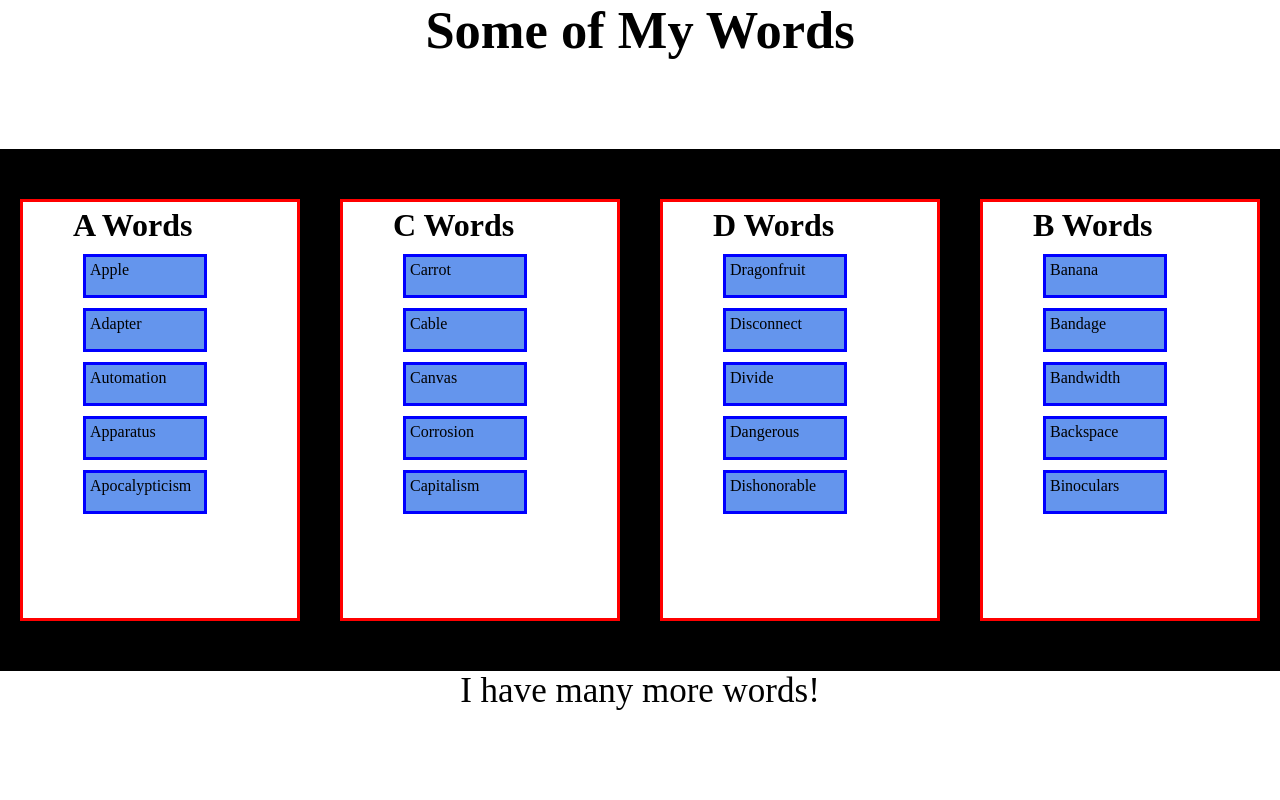
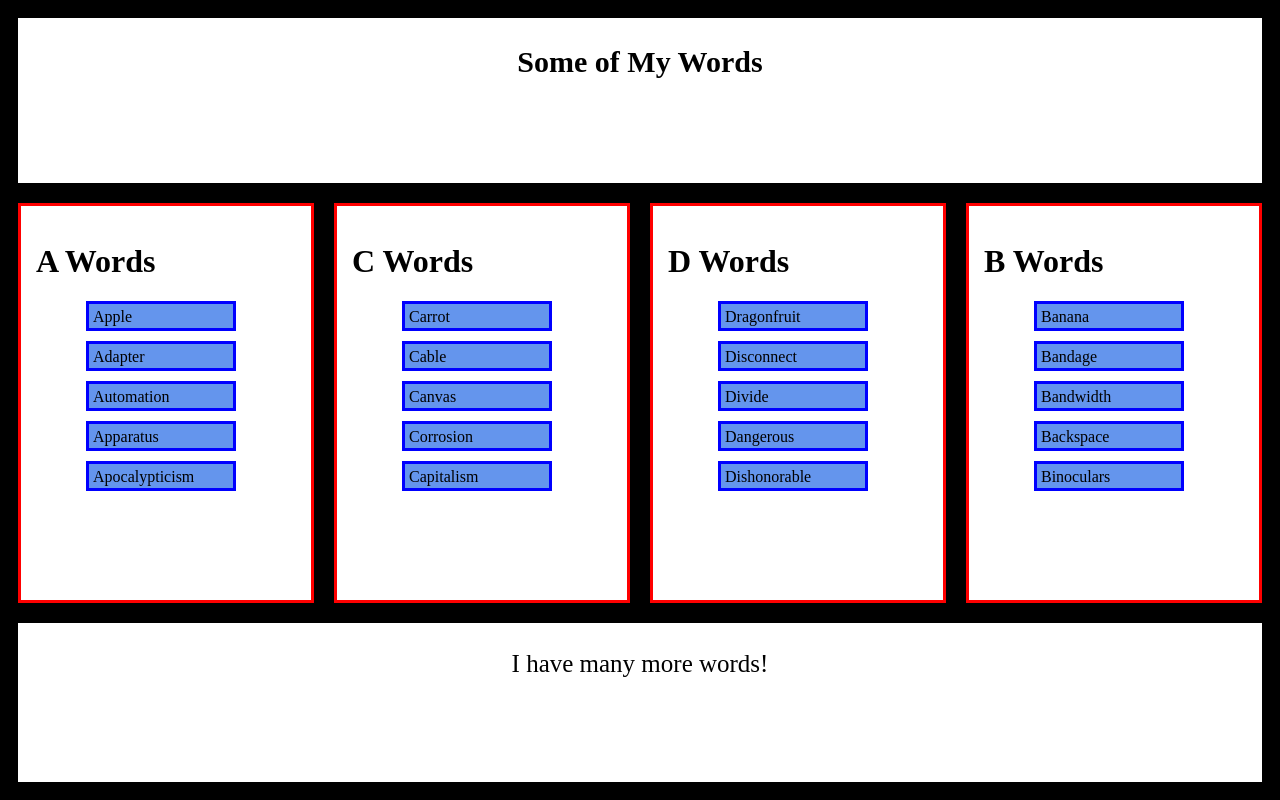
Before and after one commit to bmoya13/hw4responsiveness, a plain HTML site: page index.html in a window 1280 px wide. Drawn offline with Linux system fonts and the light colour scheme.

Commit message:
Update style.css

```diff
--- a/style.css
+++ b/style.css
@@ -1,7 +1,5 @@
 *{
-    margin: 0;
-    padding: 0;
-    box-sizing: content-box;
+    box-sizing: border-box;
 }
 
 body {
@@ -14,28 +12,32 @@ body {
     background-color: white;
     color: black;
     border: solid red;
-    margin: 50px 20px 50px 20px; /*top right bottom left*/
-    padding: 5px 50px 5px 50px;
+    margin: 10px;
+    padding: 15px;
 }
 
 #MyTitle {
-    font-size: 35;
+    font-size: 20;
     text-align: center;
     grid-area: toptitle;
     background-color: white;
     color: black;
+    margin: 10px;
+    padding: 2px;
 }
 
 #MyFoot {
-    font-size: 35;
+    font-size: 25;
     text-align: center;
     grid-area: botfoot;
     background-color: white;
     color: black;
+    margin: 10px;
+    padding: 2px;
 }
 
 li {
-    width: 110px;
+    width: 150px;
     height: 30px;
     background-color: cornflowerblue;
     border: solid blue;
```
